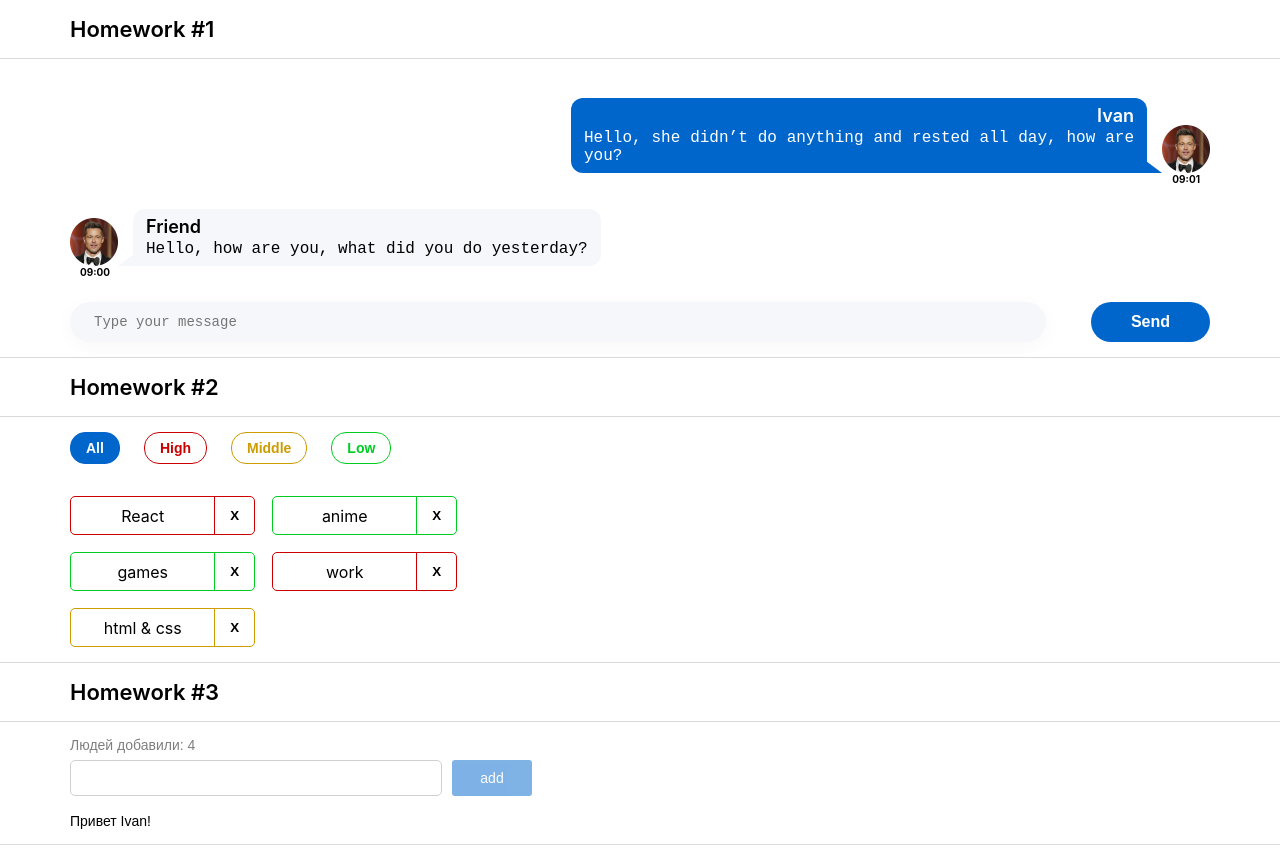
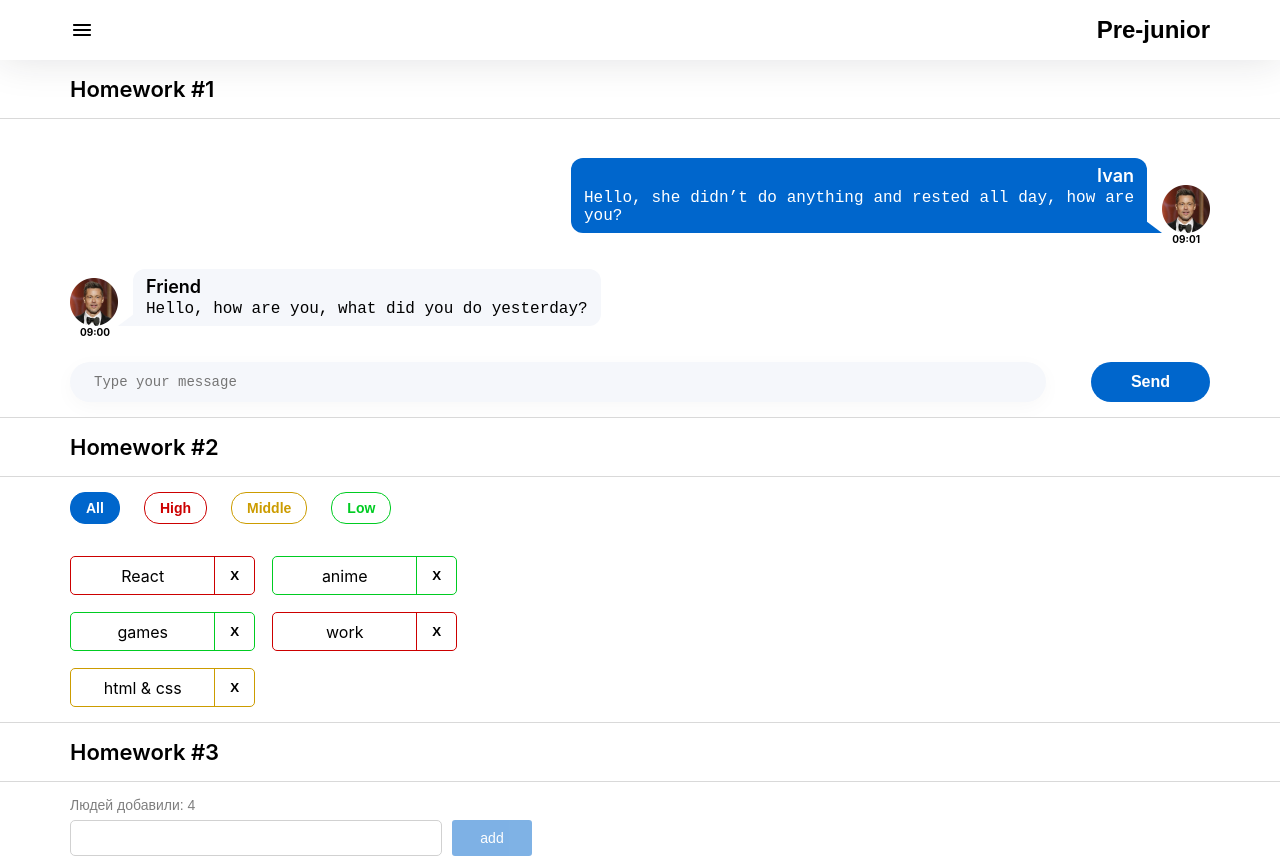
Before and after one commit to AlbogachievM/homework_1_15, a React (Create React App) app: page /#/pre-junior in a window 1280 px wide. Shown: the top 858 px of the page. Built offline with nearby package versions, Linux system fonts and the light colour scheme.

Commit message:
completed my homework 5

```diff
--- a/src/s1-main/App.module.css
+++ b/src/s1-main/App.module.css
@@ -1,4 +1,5 @@
 .App {
+    position: relative;
     --header_height: 60px;
     max-width: 1280px;
     width: 100%;
--- a/src/s1-main/App.tsx
+++ b/src/s1-main/App.tsx
@@ -4,18 +4,19 @@ import HW1 from '../s2-homeworks/hw01/HW1'
 import HW2 from "../s2-homeworks/hw02/HW2";
 import HW3 from "../s2-homeworks/hw03/HW3";
 import HW4 from "../s2-homeworks/hw04/HW4";
+import HW5 from "../s2-homeworks/hw05/HW5";
 
 function App() {
     return (
         <div className={s.App}>
-            <HW1/>
+            {/*<HW1/>*/}
             {/*раскомментировать по ходу выполнения*/}
-            <HW2/>
-            <HW3/>
-            <HW4/>
+            {/*<HW2/>*/}
+            {/*<HW3/>*/}
+            {/*<HW4/>*/}
 
             {/*при выполнении дз 5 и более - закомментировать здесь дз 1-4, так как они есть внутри дз 5*/}
-            {/*<HW5/>*/}
+            <HW5/>
         </div>
     )
 }
--- a/src/s2-homeworks/hw05/Pages.tsx
+++ b/src/s2-homeworks/hw05/Pages.tsx
@@ -18,15 +18,15 @@ function Pages() {
             <Routes>
                 {/*роутинг будут писать студенты*/}
                 {/*в начале мы попадаем на страницу '/' и переходим сразу на страницу /pre-junior*/}
-                {/*<Route ...*/}
+                <Route path={'/'} element={<Navigate to={PATH.PRE_JUNIOR}/>}/>
 
                 {/*роуты для /pre-junior, /junior, /junior-plus*/}
-                {/*<Route ...*/}
-                {/*<Route ...*/}
-                {/*<Route ...*/}
+                <Route path={PATH.PRE_JUNIOR} element={<PreJunior/>}/>
+                <Route path={PATH.JUNIOR} element={<Junior/>}/>
+                <Route path={PATH.JUNIOR_PLUS} element={<JuniorPlus/>} />
 
                 {/*роут для несуществующей страницы должен отрисовать <Error404 />*/}
-                {/*<Route ...*/}
+                <Route path={'/*'} element={<Error404/>} />
             </Routes>
         </div>
     )
--- a/src/s2-homeworks/hw05/header/Header.module.css
+++ b/src/s2-homeworks/hw05/header/Header.module.css
@@ -1,8 +1,22 @@
 .burgerMenuIcon {
+    cursor: pointer;
 }
 
 .header {
+    display: flex;
+    justify-content: space-between;
+    align-items: center;
+    padding: 0 70px;
+    max-width: 1280px;
+    width: 100%;
+    height: 60px;
+    box-shadow: 0px 0px 2px 0px #1D21261A;
+    box-shadow: 0px 0px 40px 0px #1D212621;
+
 }
 
 .header h1 {
+    font-family: 'Montserrat', sans-serif;
+    font-size: 24px;
+    font-weight: 600;
 }
--- a/src/s2-homeworks/hw05/sidebar/Sidebar.module.css
+++ b/src/s2-homeworks/hw05/sidebar/Sidebar.module.css
@@ -1,25 +1,61 @@
 .sidebar {
+    display: none;
+    position: absolute;
+    top: 0;
+    left: 0;
+    width: 317px;
+    height: 100vh;
+    z-index: 1000;
+    background-color: #fff;
+    box-shadow: 0px 10px 40px 0px #1D212621;
+
 }
 
 .sidebar.open {
+    display: block;
 }
 
 .background {
+
 }
 
 .nav {
+    display: flex;
+    flex-direction: column;
+    gap: 45px;
+    padding-left: 70px;
 }
 
 .nav a {
+    font-family: 'Montserrat', sans-serif;
+    font-size: 22px;
+    font-weight: 600;
+    text-align: left;
+    color: #000;
+    transition: ease-in-out 0.2s;
+    text-decoration: none;
 }
 
 .nav a:hover {
+    color: #58ACFF;
 }
 
 .nav a.active {
+    color: #0059B2;
+    text-decoration: underline;
 }
 .close {
+    width: 100%;
+    position: relative;
+    background-color: yellow;
+    margin: 25px 0;
+    cursor: pointer;
+    border: none;
 }
 
 .close img {
+    position: absolute;
+    right: 25px;
+    width: 24px;
+    height: 24px;
 }
--- a/src/s2-homeworks/hw05/sidebar/Sidebar.tsx
+++ b/src/s2-homeworks/hw05/sidebar/Sidebar.tsx
@@ -8,6 +8,7 @@ type PropsType = {
     open: boolean
     handleClose: () => void
 }
+
 
 export const Sidebar: FC<PropsType> = ({open, handleClose}) => {
     const sidebarClass = s.sidebar
@@ -31,7 +32,7 @@ export const Sidebar: FC<PropsType> = ({open, handleClose}) => {
                         id={'hw5-pre-junior-link'}
                         to={PATH.PRE_JUNIOR}
                         onClick={handleClose}
-                        // className={...} // делает студент
+                        className={({ isActive }) => isActive ? s.active : '' } // делает студент
                     >
                         Pre-junior
                     </NavLink>
@@ -39,7 +40,7 @@ export const Sidebar: FC<PropsType> = ({open, handleClose}) => {
                         id={'hw5-junior-link'}
                         to={PATH.JUNIOR}
                         onClick={handleClose}
-                        // className={...} // делает студент
+                        className={({ isActive }) => isActive ? s.active : '' } // делает студент
                     >
                         Junior
                     </NavLink>
@@ -47,9 +48,9 @@ export const Sidebar: FC<PropsType> = ({open, handleClose}) => {
                         id={'hw5-junior-plus-link'}
                         to={PATH.JUNIOR_PLUS}
                         onClick={handleClose}
-                        // className={...} // делает студент
+                        className={({ isActive }) => isActive ? s.active : '' } // делает студент
                     >
-                        Junior Plus
+                        Junior PLUS
                     </NavLink>
                 </nav>
             </aside>
```
Also changed, not shown: 7 other files (tests, documents, lock files or other folders).
